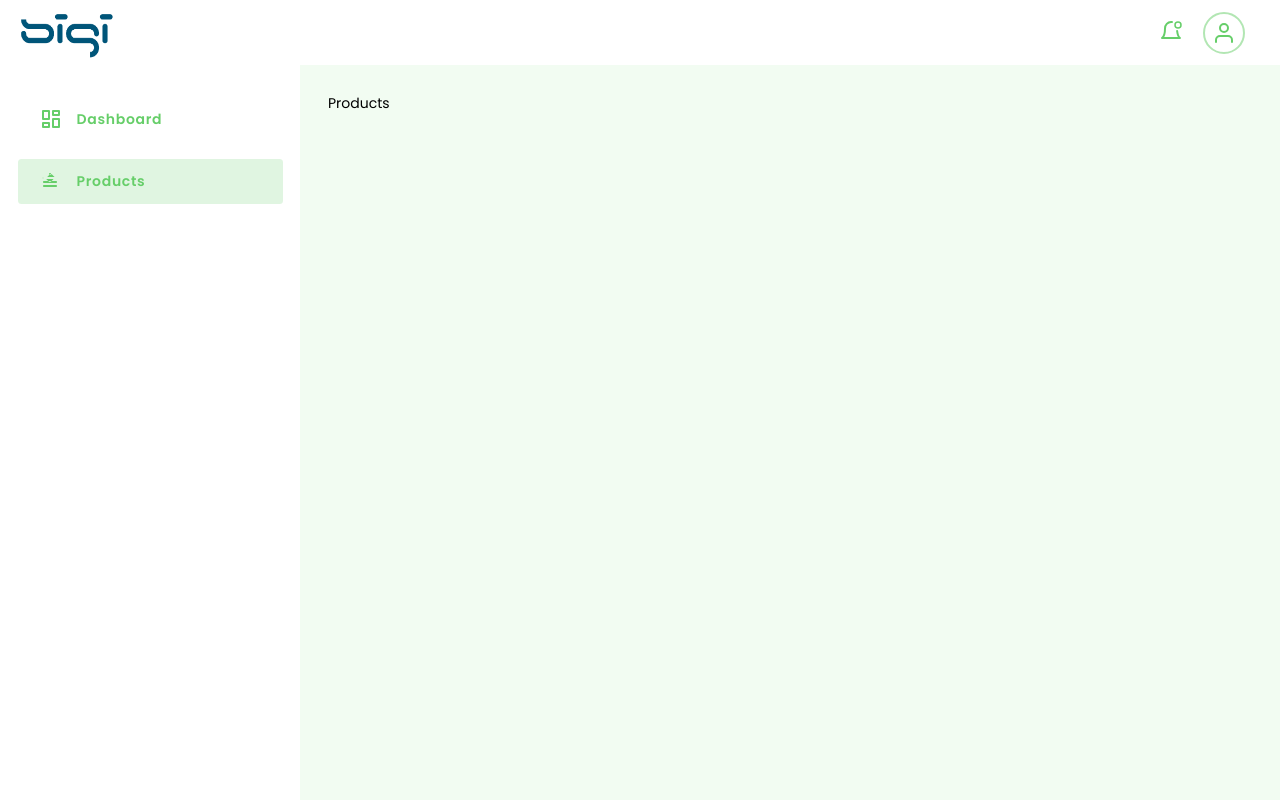
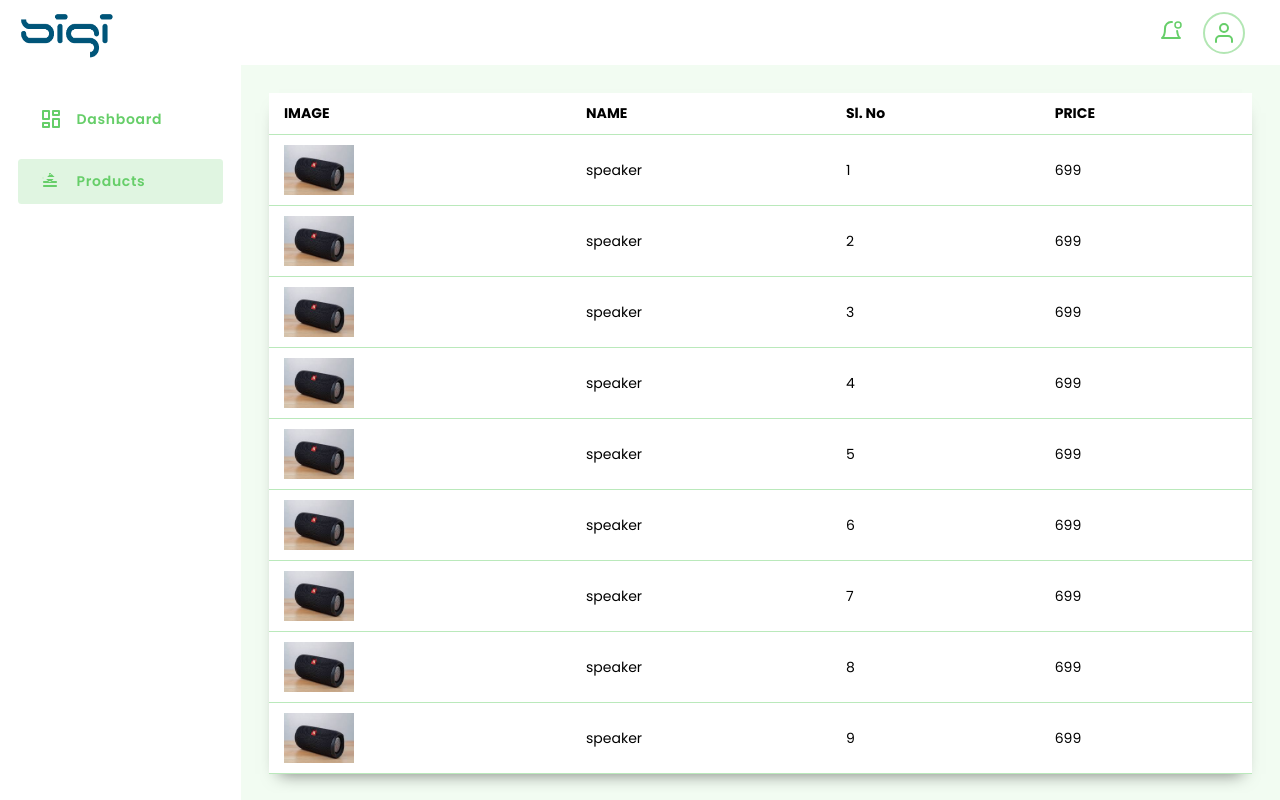
Before and after one commit to Arjunarunachalan/sigi_frontend, a React (Create React App) app: page /products in a window 1280 px wide. Built offline with nearby package versions, Linux system fonts and the light colour scheme.

Commit message:
styled table component

```diff
--- a/src/App.js
+++ b/src/App.js
@@ -1,9 +1,7 @@
 
 import './App.css';
 import './assets/css/global.css'
-import Signup from './Components/Signup/Signup';
-import Table from './Components/Table';
-import Topbar from './Layouts/Topbar';
+import './assets/css/table.css'
 import IndexRouter from './Routes/Route';
 
 function App() {
--- /dev/null
+++ b/src/Assets/css/table.css
@@ -0,0 +1,14 @@
+.s-table{
+    width: 100%;
+    background: white;
+    box-shadow: 0px 10px 16px -10px rgba(0, 0, 0, 0.521);
+}
+.s-table tr td,
+.s-table thead tr th{
+    padding: 10px 15px;
+    text-align: left;
+}
+.s-table tr th,
+.s-table tr td{
+    border-bottom: 1px solid #66ce6973;
+}
--- a/src/Components/Table.jsx
+++ /dev/null
@@ -1,79 +0,0 @@
-// import React from "react";
-
-// const Table = () => {
-//   const headerdata = [
-//     {
-//       header: "Name",
-//     },
-//     {
-//       header: "Description",
-//     },
-//   ];
-
-//   const data = [{ Name: "Arjun" }, { Description: "good boy" }];
-
-//   return (
-//     <div>
-//       <table>
-//         {headerdata.map((data) => {
-//           <th>{data.header}</th>;
-//         })}
-//         {data.map((tabledata) => {
-//           <tr>
-//             {Object.keys(
-//               tabledata.map((tddata) => {
-//                 <td>{tddata[key]}</td>;
-//               })
-//             )}
-//           </tr>;
-//         })}
-//       </table>
-//     </div>
-//   );
-// };
-
-// export default Table;
-import React from "react";
-
-const Table = () => {
-  const headerdata = [
-    {
-      header: "Name",
-    },
-    {
-      header: "Description",
-    },
-    {
-      header: "Age",
-    },
-  ];
-
-  const data = [{ Name: "Arjun", Description: "good boy",Age:22 }];
-
-  return (
-    <div>
-      <table>
-        <thead>
-          <tr>
-            {headerdata.map((data) => (
-              <th key={data.header}>{data.header}</th>
-            ))}
-          </tr>
-        </thead>
-        <tbody>
-          {data.map((tabledata) => (
-            <tr key={tabledata.Name}>
-              {Object.keys(tabledata).map((key) => (
-                <td key={key}>{tabledata[key]}</td>
-              ))
-              }
-            </tr>
-          ))}
-
-        </tbody>
-      </table>
-    </div>
-  );
-};
-
-export default Table;
--- a/src/Pages/Shop/Table.jsx
+++ b/src/Components/Table/index.jsx
@@ -1,5 +1,4 @@
 import React from 'react'
-import './Table.css'
 
 
 const Table = ({ data = null, header, className }) => {
@@ -7,20 +6,28 @@ const Table = ({ data = null, header, className }) => {
     let tableheader = header.find(header => header.accesor === key)
     console.log(tableheader)
     if (typeof tableheader.render == "function") {
-      return (
-        <td>{tableheader.render(row)}</td>
-      )
+      return tableheader.render(row)
     }
-    return (
-      <td>{row[key]}</td>
-    )
+    return row[key]
+  }
+
+  const prepareRow =( row )=>{
+    let newRow ={};
+    header.forEach((head)=>{
+      const {accesor} = head;
+      let rowKeys = Object.keys(row);
+      if(rowKeys.includes(accesor)){
+        newRow[accesor] = row[accesor];
+      }
+    })
+    return newRow;
   }
 
   return (
     <>
       <table className={className}>
         <thead>
-          <tr className='border-solid- border-b-4 '>
+          <tr>
             {data && header.map((row) => {
               return (
                 <th>{row.header}</th>
@@ -30,12 +37,11 @@ const Table = ({ data = null, header, className }) => {
         </thead>
         <tbody>
           {data &&
-            data.map((row) => {
+            data.map((rowData) => {
+              let row = prepareRow(rowData)
               return (
-                <tr key={row.id} className='border-gray-50 border-solid border-b-2 border-light-gray-300'>
+                <tr key={row.id}>
                   {Object.keys(row).map(key => {
-                    let value = row[key]
-                    console.log(value)
                     return (
                       <td>{getTd(key, row)}</td>
                     )
--- a/src/Layouts/index.jsx
+++ b/src/Layouts/index.jsx
@@ -7,10 +7,10 @@ const Layout = () => {
   return (
     <div className="index overflow-hidden h-screen ">
       <Topbar />
-      <div className="flex h-full">
+      <div className="flex h-full overflow-hidden">
         <Sidebar />
-        <div className="p-8">
-        <Outlet />
+        <div className="p-8 w-full h-[91%] overflow-auto">
+          <Outlet />
         </div>
       </div>
     </div>
--- a/src/Pages/Shop/Products.js
+++ /dev/null
@@ -1,9 +0,0 @@
-import React from 'react'
-
-const Products = () => {
-  return (
-    <div>Products</div>
-  )
-}
-
-export default Products
--- a/src/Pages/Shop/Products.jsx
+++ b/src/Pages/Shop/Products.jsx
@@ -1,19 +1,21 @@
 import React from 'react'
-import Table from './Table'
+import Table from '../../Components/Table'
 import { tableData } from './Tabledata'
 
 
 const Products = () => {
-    const columns=[
-        {accesor:"id", header:"Sl. No"},
-        {accesor:"name", header:"NAME"},
-        {accesor:"price", header:"PRICE"},
-        {accesor:"image", header:"IMAGE",
-        render:(data)=>(<img src={data.image} alt="product" style={{height:"50px",width:"70px"  }}></img>)}
+    const columns = [
+        {
+            accesor: "image", header: "IMAGE",
+            render: (data) => (<img src={data.image} alt="product" style={{ height: "50px", width: "70px" }}></img>)
+        },
+        { accesor: "name", header: "NAME" },
+        { accesor: "id", header: "Sl. No" },
+        { accesor: "price", header: "PRICE" },
     ]
     return (
         <>
-            <Table className="" data={tableData} header={columns} />
+            <Table className="s-table" data={tableData} header={columns} />
         </>
     )
 }
```
